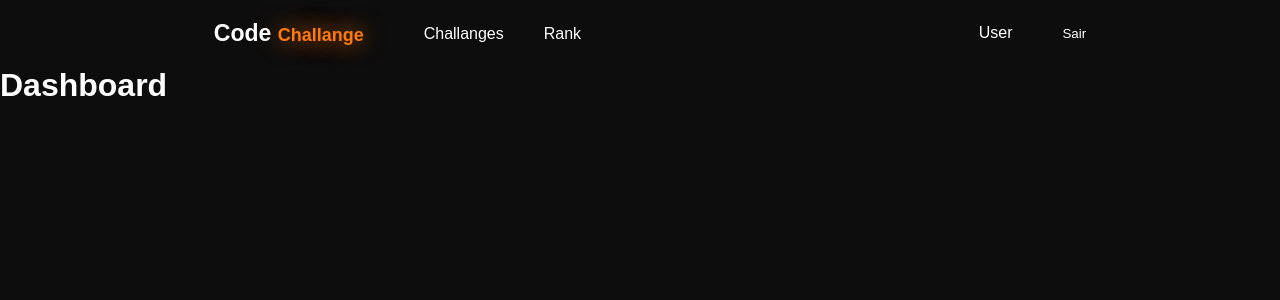
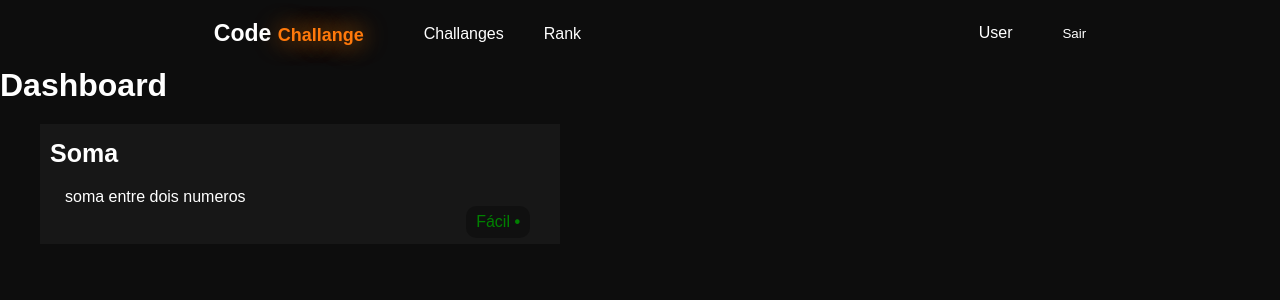
Before and after one commit to devCaiodias/code-challenge, a Next.js app: page /pages/Challanges in a window 1280 px wide. Shown: the top 300 px of the page. Built offline with nearby package versions, Linux system fonts and the light colour scheme; no server answers; sample sign-in values are in the browser's storage.

Commit message:
fiz o componente ChallangesCard e estilizei, e criei o banco de dados do desafio

```diff
--- /dev/null
+++ b/src/app/components/ChallangesCard.tsx
@@ -0,0 +1,28 @@
+import style from "../styles/ChallangesCard.module.css"
+
+interface Props {
+    title: string
+    description: string
+    difficulty: string
+}
+
+export default function ChallangesCard({title, description, difficulty}: Props) {
+    const difficultyClass =
+    difficulty === "Fácil"
+    ? style.difficulty_facil
+    : difficulty === "Medio"
+    ? style.difficulty_medio
+    : style.difficulty_dificil
+
+    return (
+        <div className={style.challengeCard}>
+            <h3 className={style.challenge_title}>{title}</h3>
+            <p className={style.challenge_description}>
+                {description}
+            </p>
+            <span className={`${style.difficulty} ${difficultyClass}`}>
+                {difficulty}
+            </span>
+        </div>
+    )
+}
--- a/src/app/pages/Challanges/page.tsx
+++ b/src/app/pages/Challanges/page.tsx
@@ -1,7 +1,12 @@
+import ChallangesCard from "@/app/components/ChallangesCard";
 
 export default function Challeges() {
 
      return (
-      <h1>Dashboard</h1>
+       <>
+       <h1>Dashboard</h1>
+       <ChallangesCard title="soma" description="soma entre dois numeros" difficulty="Fácil" />
+
+      </>
     )
 }
--- /dev/null
+++ b/src/app/styles/ChallangesCard.module.css
@@ -0,0 +1,61 @@
+.challengeCard {
+    width: 500px;
+    height: 100px;
+    margin: 20px 40px;
+    padding: 10px;
+    background-color: rgba(54, 54, 54, 0.274);
+    position: relative;
+}
+
+.challenge_title {
+    font-size: 25px;
+    text-transform: capitalize;
+    margin: 5px 0px 10px 0px;
+}
+
+.challenge_description {
+    padding: 10px 15px;
+}
+
+.difficulty {
+    position: absolute;
+    right: 0;
+    margin-right: 30px;
+    margin-top: -10px;
+}
+
+.difficulty_facil {
+    color: green;
+    background-color: rgba(0, 0, 0, 0.301);
+    padding: 7px 10px;
+    border-radius: 10px;
+}
+
+.difficulty_facil::after {
+    content: " •";
+    font-weight: bold;
+}
+
+.difficulty_medio {
+    color: goldenrod;
+    background-color: rgba(0, 0, 0, 0.301);
+    padding: 7px 10px;
+    border-radius: 10px;
+}
+
+.difficulty_medio::after {
+    content: " •";
+    font-weight: bold;
+}
+
+.difficulty_dificil {
+    color: red;
+    background-color: rgba(0, 0, 0, 0.301);
+    padding: 7px 10px;
+    border-radius: 10px;
+}
+
+.difficulty_dificil::after {
+    content: " •";
+    font-weight: bold;
+}
```
Also changed, not shown: src/app/service/firestore.ts (added, +19 -0 lines).
